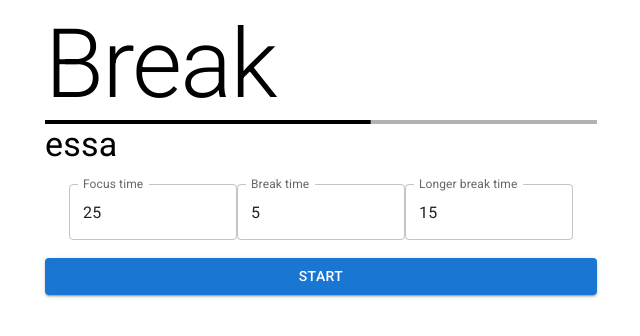
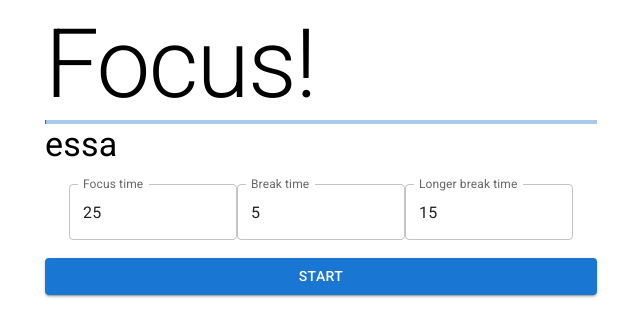
Before and after one commit to pjwegiel/pomodoro, a React (Create React App) app: page / in a window 1280 px wide. Shown: the top 336 px of the page, without its empty margins (319-959 px from the left). Built offline with nearby package versions, Linux system fonts and the light colour scheme.

Commit message:
started working on progress bar logic

```diff
--- a/src/App.tsx
+++ b/src/App.tsx
@@ -1,5 +1,4 @@
 import { Container } from '@mui/material'
-import { useState } from 'react'
 import { ProgressBar } from './Components/ProgressBar/ProgressBar'
 import { Form } from './Components/Form/Form'
 
@@ -12,18 +11,7 @@ import { Form } from './Components/Form/Form'
 // counter of past intervals
 
 function App() {
-    type timesStateType = {
-        focusTime: number
-        breakTime: number
-        longerBreakTime: number
-    }
-    const [timesState, setTimesState] = useState<timesStateType>({
-        focusTime: 15,
-        breakTime: 5,
-        longerBreakTime: 15,
-    })
-
-    const isWorking = false
+    const isWorking = true
     return (
         <Container maxWidth="sm">
             <ProgressBar isWorking={isWorking} />
--- a/src/Components/Form/Form.tsx
+++ b/src/Components/Form/Form.tsx
@@ -1,19 +1,23 @@
 import { Container } from '@mui/material'
 import { useState } from 'react'
+import { useDispatch } from 'react-redux'
+import { Dispatch } from 'redux'
 import { NumberInputTextField } from '../NumberInputTextField/NumberInputTextField'
 import { ActionButton } from '../ActionButton/ActionButton'
+import { setTimes } from '../../Store/actionCreators'
 
 export function Form(): JSX.Element {
     const [focusTime, setFocusTime] = useState<number>(25)
     const [breakTime, setBreakTime] = useState<number>(5)
     const [longerBreakTime, setLongerBreakTime] = useState<number>(15)
+    const dispatch: Dispatch<any> = useDispatch()
     function onStartClick() {
         const times = {
             focusTime,
             breakTime,
             longerBreakTime,
         }
-        console.log(times)
+        dispatch(setTimes(times))
     }
     return (
         <>
--- a/src/Components/ProgressBar/ProgressBar.tsx
+++ b/src/Components/ProgressBar/ProgressBar.tsx
@@ -1,6 +1,7 @@
 import { useEffect, useState } from 'react'
 
 import { LinearProgress, Typography, Box } from '@mui/material'
+import { useSelector } from 'react-redux'
 
 type ProgressBarProps = {
     isWorking: boolean
@@ -8,10 +9,20 @@ type ProgressBarProps = {
 
 export function ProgressBar({ isWorking }: ProgressBarProps): JSX.Element {
     const [isWorkingState, setIsWorking] = useState(false)
-    const progress = 59
+    const timesState = useSelector((state: TimesState) => state.times)
+    const [progress, setProgress] = useState<number>(0)
     useEffect(() => {
         setIsWorking(isWorking)
-    }, [isWorking])
+        const interval = setInterval(() => {
+            setProgress(
+                Number((progress + 1 / timesState.focusTime).toFixed(2)) <= 100
+                    ? Number((progress + 1 / timesState.focusTime).toFixed(2))
+                    : 0
+            )
+            console.log(progress)
+        }, 1000)
+        return () => clearInterval(interval)
+    }, [isWorking, timesState, progress])
     return (
         <>
             <Typography variant="h1">
--- a/src/Store/reducer.ts
+++ b/src/Store/reducer.ts
@@ -12,6 +12,7 @@ const initialState: TimesState = {
 function reducer(state: TimesState = initialState, action: TimesAction) {
     switch (action.type) {
         case actionTypes.SET_TIMES:
+            console.log('essa')
             return {
                 times: {
                     focusTime: action.times.focusTime,
```
